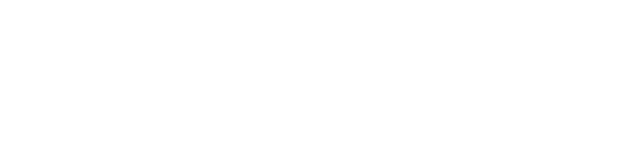
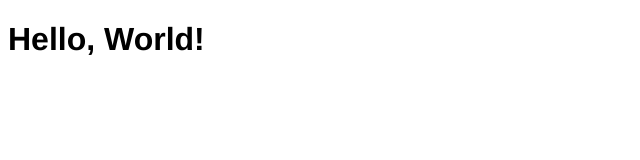
Before and after one commit to travers7/tc349, a plain HTML site: page week1/week1/hello.html in a window 1280 px wide. Shown: the whole page, without its empty margins (0-640 px from the left). Drawn offline with Linux system fonts and the light colour scheme.

Commit message:
Update hello.html

```diff
--- a/week1/week1/hello.html
+++ b/week1/week1/hello.html
@@ -1,5 +1,13 @@
 <!DOCTYPE html>
+<html lang="en">
 <head>
-<title>Hello, world!</title>
-
+  <meta http-equiv="Content-type" content="text/html; charset=utf-8">
+  <title>Hello, World!</title>
+  <style type="text/css" media="screen">
+  h1 { font-family: Helvetica; }
+  </style>
 </head>
+<body>
+  <h1>Hello, World!</h1>
+</body>
+</html>
```
